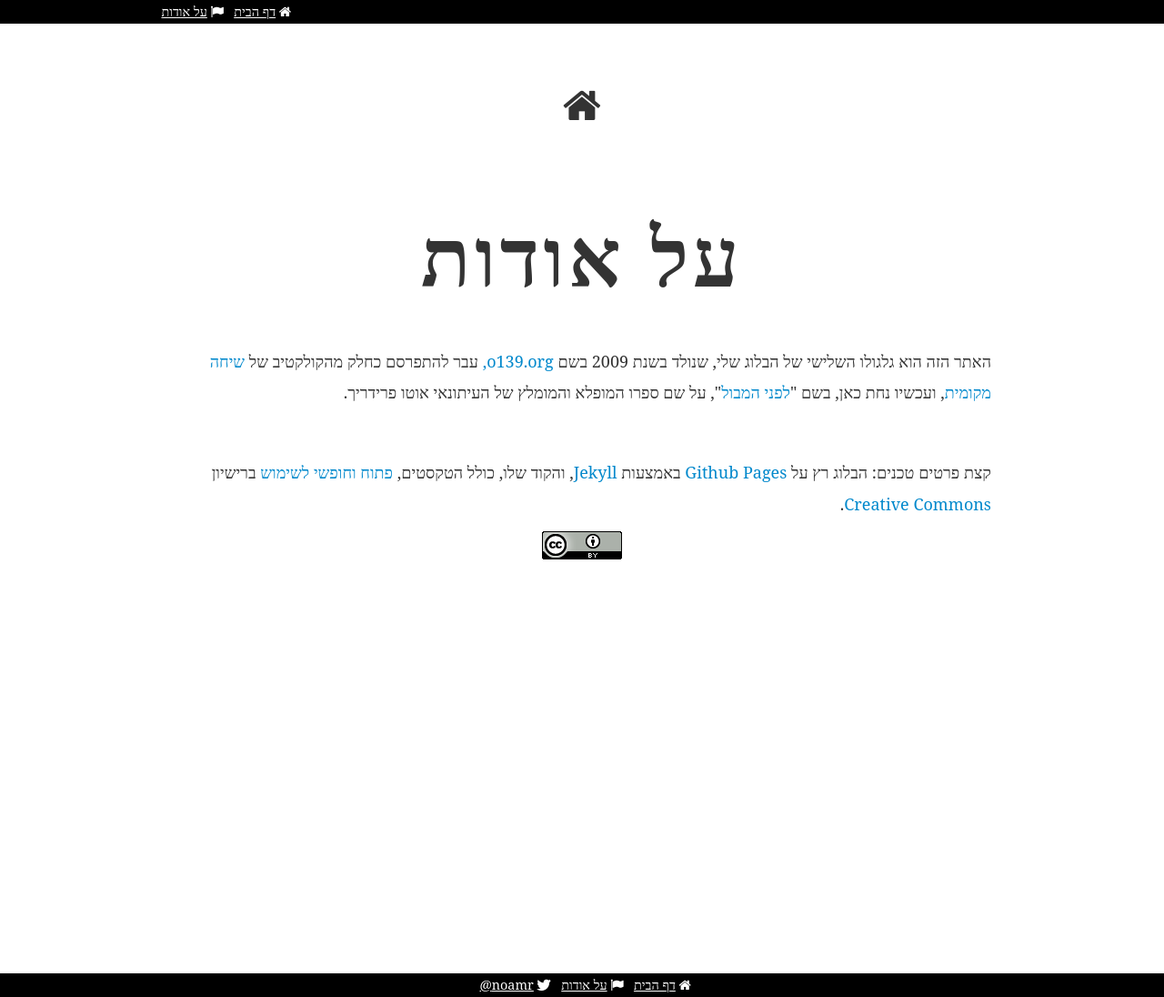
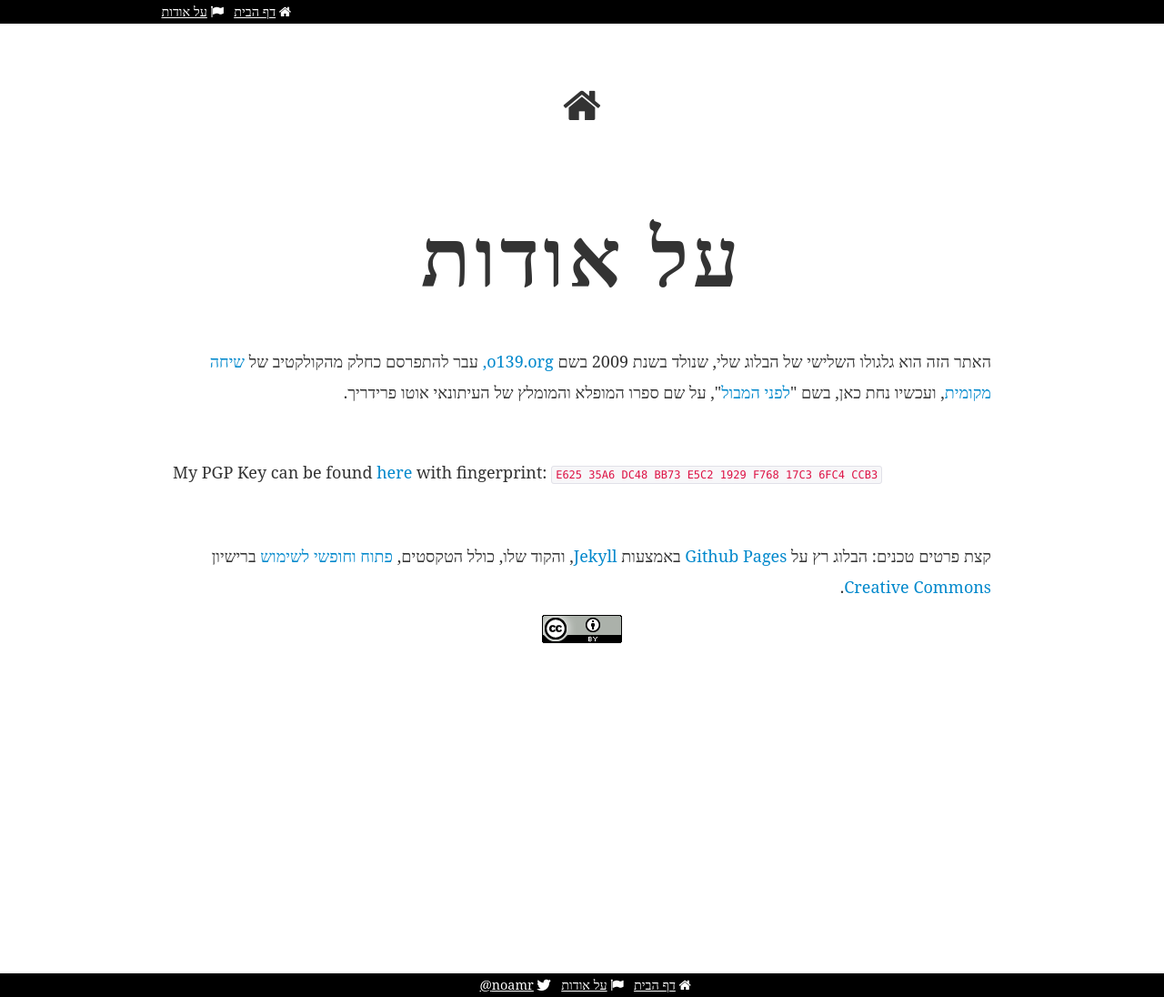
Before and after one commit to noam-r/noamr, a Jekyll site: the page built from about/index.html, in a window 1280 px wide. Shown: the whole page at 91% size. Built offline with Jekyll 4.4.1, drawn with Linux system fonts in a browser that asks for light colours; some web fonts are replaced.

Commit message:
add PGP key to about page

```diff
--- a/about/index.html
+++ b/about/index.html
@@ -14,6 +14,9 @@ layout: default
         <section>
           <p>האתר הזה הוא גלגולו השלישי של הבלוג שלי, שנולד בשנת 2009 בשם <a href="http://www.o139.org/">o139.org,</a> עבר להתפרסם כחלק מהקולקטיב של <a href="http://mekomit.co.il/author/noamr/">שיחה מקומית</a>, ועכשיו נחת כאן, בשם "<a href="http://www.b48.club/">לפני המבול</a>", על שם ספרו המופלא והמומלץ של העיתונאי אוטו פרידריך.</p>
           <p>&nbsp;</p>
+          <p style="text-align:left;">My PGP Key can be found <a href="/about/publickey.noamr@protonmail.ch.asc">here</a>
+            with fingerprint: <code>E625 35A6 DC48 BB73 E5C2 1929 F768 17C3 6FC4 CCB3</code></p>
+          <p>&nbsp;</p>
           <p>קצת פרטים טכנים: הבלוג רץ על <a href="https://pages.github.com/">Github Pages</a> באמצעות <a href="https://jekyllrb.com/">Jekyll</a>, והקוד שלו, כולל הטקסטים, <a href="https://github.com/noam-r/noamr">פתוח וחופשי לשימוש</a> ברישיון <a href="http://creativecommons.org/licenses/by/3.0/us/">Creative Commons</a>.</p>
           <p class="center-txt"><a href="http://creativecommons.org/licenses/by/3.0/us/"><img src="/ico/cc-by-cc.png" alt="CC"/></a></p>
         </section>
```
Also changed, not shown: 1 other file.
